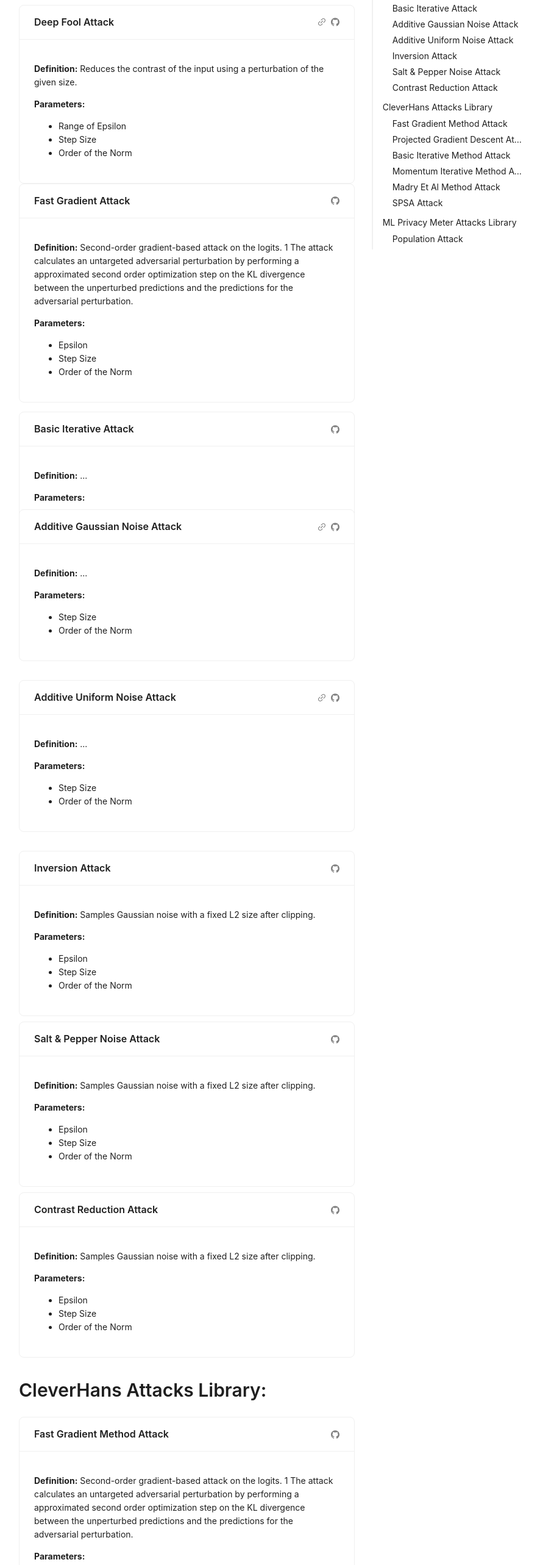
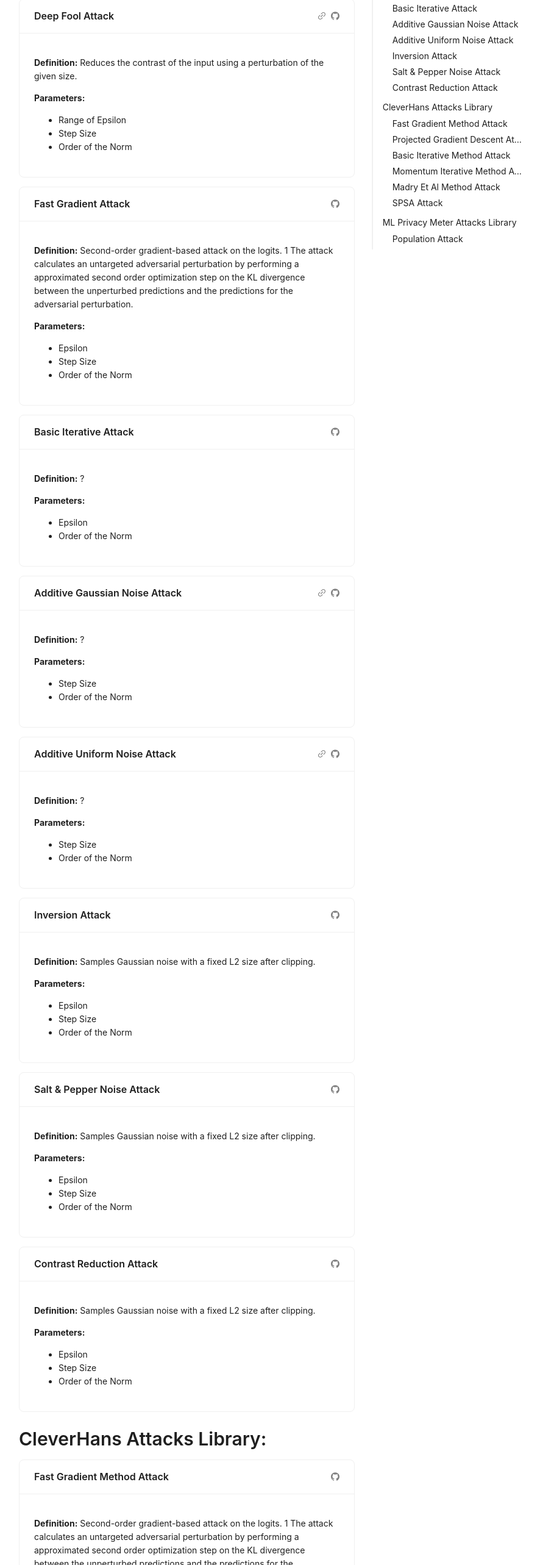
Before and after one commit to ncheungg/DEEP-LEARNING-SECURITY-TOOLS-REPOSITORY, a Next.js app: page /about in a window 1280 px wide. Shown: the part 168-2734 px from the top of the page at 61% size, without its empty margins (196-1082 px from the left). Built offline with nearby package versions, Linux system fonts and the light colour scheme.

Commit message:
Documents page anchor improvements
- fixed anchor system (spacing of cards) in docs page
- modified a few attack parameters for cleverhans

```diff
--- a/src/component/info/InfoAnchor.tsx
+++ b/src/component/info/InfoAnchor.tsx
@@ -8,12 +8,13 @@
   return (
     <Row>
       <Col span={16}>
-        <div id="foolbox" style={{ height: "4.5em", background: "rgba(255,0,0,0)" }}>
-          <Title level={2}>Foolbox Attacks Library:</Title>
-        </div>
-        <div id="foolbox-deep-fool-attack" style={{ height: "flex", background: "rgba(255,0,0,0)" }}>
+        <Title id="foolbox" level={2}>
+          Foolbox Attacks Library
+        </Title>
         <Card
+          id="foolbox-deep-fool-attack"
           title="Deep Fool Attack"
+          style={{ marginBottom: "15px" }}
           extra={
             <Tooltip /* title="Open Page" */ placement="bottom">
               <a href="https://arxiv.org/abs/1511.04599" target="_blank" rel="noreferrer noopener">
@@ -41,10 +42,10 @@
             </ul>
           </p>
         </Card>
-        </div>
-        <div id="foolbox-fast-gradient-attack" style={{ height: "26.75em", background: "rgba(255,0,0,0)" }}>
         <Card
           title="Fast Gradient Attack"
+          id="foolbox-fast-gradient-attack"
+          style={{ marginBottom: "15px" }}
           extra={
             <Tooltip /* title="Open Page" */ placement="bottom">
               {/* <a href="https://arxiv.org/abs/2007.07677" target="_blank" rel="noreferrer noopener">
@@ -74,10 +75,10 @@
             </ul>
           </p>
         </Card>
-        </div>
-        <div id="foolbox-basic-iterative-attack" style={{ height: "20vh", background: "rgba(255,0,0,0)" }}>
         <Card
           title="Basic Iterative Attack"
+          id="foolbox-basic-iterative-attack"
+          style={{ marginBottom: "15px" }}
           extra={
             <Tooltip /* title="Open Page" */ placement="bottom">
               {/* <a href="https://arxiv.org/abs/1811.09600" target="_blank" rel="noreferrer noopener">
@@ -94,7 +95,7 @@
           }
         >
           <p>
-              <b>Definition:</b> ...
+            <b>Definition:</b> ?
           </p>
           <p>
             <b>Parameters:</b>{" "}
@@ -104,10 +105,10 @@
             </ul>
           </p>
         </Card>
-        </div>
-        <div id="foolbox-additive-gaussian-noise-attack" style={{ height: "20em", background: "rgba(255,0,0,0)" }}>
         <Card
           title="Additive Gaussian Noise Attack"
+          id="foolbox-additive-gaussian-noise-attack"
+          style={{ marginBottom: "15px" }}
           extra={
             <Tooltip /* title="Open Page" */ placement="bottom">
               <a href="https://arxiv.org/abs/2007.07677" target="_blank" rel="noreferrer noopener">
@@ -124,7 +125,7 @@
           }
         >
           <p>
-              <b>Definition:</b> ...
+            <b>Definition:</b> ?
           </p>
           <p>
             <b>Parameters:</b>{" "}
@@ -134,10 +135,10 @@
             </ul>
           </p>
         </Card>
-        </div>
-        <div id="foolbox-additive-uniform-noise-attack" style={{ height: "20em", background: "rgba(255,0,0,0)" }}>
         <Card
           title="Additive Uniform Noise Attack"
+          id="foolbox-additive-uniform-noise-attack"
+          style={{ marginBottom: "15px" }}
           extra={
             <Tooltip /* title="Open Page" */ placement="bottom">
               <a href="https://arxiv.org/abs/2007.07677" target="_blank" rel="noreferrer noopener">
@@ -154,7 +155,7 @@
           }
         >
           <p>
-              <b>Definition:</b> ...
+            <b>Definition:</b> ?
           </p>
           <p>
             <b>Parameters:</b>{" "}
@@ -164,10 +165,10 @@
             </ul>
           </p>
         </Card>
-        </div>
-        <div id="foolbox-inversion-attack" style={{ height: "20em", background: "rgba(255,0,0,0)" }}>
         <Card
           title="Inversion Attack"
+          id="foolbox-inversion-attack"
+          style={{ marginBottom: "15px" }}
           extra={
             <Tooltip /* title="Open Page" */>
               {/* <a href="https://arxiv.org/abs/2007.07677" target="_blank" rel="noreferrer noopener">
@@ -195,10 +196,10 @@
             </ul>
           </p>
         </Card>
-        </div>
-        <div id="foolbox-salt-and-pepper-noise-attack" style={{ height: "20em", background: "rgba(255,0,0,0)" }}>
         <Card
           title="Salt & Pepper Noise Attack"
+          id="foolbox-salt-and-pepper-noise-attack"
+          style={{ marginBottom: "15px" }}
           extra={
             <Tooltip /* title="Open Page" */>
               {/* <a href="https://arxiv.org/abs/2007.07677" target="_blank" rel="noreferrer noopener">
@@ -226,10 +227,10 @@
             </ul>
           </p>
         </Card>
-        </div>
-        <div id="foolbox-contrast-reduction-attack" style={{ height: "20em", background: "rgba(255,0,0,0)" }}>
         <Card
           title="Contrast Reduction Attack"
+          id="foolbox-contrast-reduction-attack"
+          style={{ marginBottom: "15px" }}
           extra={
             <Tooltip /* title="Open Page" */>
               {/* <a href="https://arxiv.org/abs/2007.07677" target="_blank" rel="noreferrer noopener">
@@ -257,13 +258,13 @@
             </ul>
           </p>
         </Card>
-        </div>
-        <div id="cleverhans" style={{ height: "4.5em", background: "rgba(255,0,0,0)" }}>
-          <Title level={2}>CleverHans Attacks Library:</Title>
-        </div>
-        <div id="cleverhans-fast-gradient-method-attack" style={{ height: "26.75em", background: "rgba(255,0,0,0)" }}>
+        <Title id="cleverhans" level={2}>
+          CleverHans Attacks Library:
+        </Title>
         <Card
           title="Fast Gradient Method Attack"
+          id="cleverhans-fast-gradient-method-attack"
+          style={{ marginBottom: "15px" }}
           extra={
             <Tooltip /* title="Open Page" */ placement="bottom">
               {/* <a href="https://arxiv.org/abs/2007.07677" target="_blank" rel="noreferrer noopener">
@@ -288,15 +289,14 @@
             <b>Parameters:</b>{" "}
             <ul>
               <li>Epsilon</li>
-                <li>Step Size</li>
               <li>Order of the Norm</li>
             </ul>
           </p>
         </Card>
-        </div>
-        <div id="cleverhans-projected-gradient-descent-attack" style={{ height: "20.75em", background: "rgba(255,0,0,0)" }}>
         <Card
           title="Projected Gradient Descent Attack"
+          id="cleverhans-projected-gradient-descent-attack"
+          style={{ marginBottom: "15px" }}
           extra={
             <Tooltip /* title="Open Page" */ placement="bottom">
               {/* <a href="https://arxiv.org/abs/2007.07677" target="_blank" rel="noreferrer noopener">
@@ -313,22 +313,20 @@
           }
         >
           <p>
-              <b>Definition:</b> ...
+            <b>Definition:</b> ?
           </p>
           <p>
             <b>Parameters:</b>{" "}
             <ul>
-                <li>Epsilon</li>
-                <li>Step Size</li>
-                <li>Order of the Norm</li>
+              <li>?</li>
             </ul>
           </p>
         </Card>
-        </div>
-        <div id="cleverhans-basic-iterative-method-attack" style={{ height: "20vh", background: "rgba(255,0,0,0)" }}>
         <Card
           title="
             Basic Iterative Method Attack"
+          id="cleverhans-basic-iterative-method-attack"
+          style={{ marginBottom: "15px" }}
           extra={
             <Tooltip /* title="Open Page" */ placement="bottom">
               {/* <a href="https://arxiv.org/abs/1811.09600" target="_blank" rel="noreferrer noopener">
@@ -345,20 +343,22 @@
           }
         >
           <p>
-              <b>Definition:</b> ...
+            <b>Definition:</b> ?
           </p>
           <p>
             <b>Parameters:</b>{" "}
             <ul>
               <li>Epsilon</li>
+              <li>Epsilon Step Size</li>
+              <li>Attack Iterations</li>
               <li>Order of the Norm</li>
             </ul>
           </p>
         </Card>
-        </div>
-        <div id="cleverhans-momentum-iterative-method-attack" style={{ height: "20em", background: "rgba(255,0,0,0)" }}>
         <Card
           title="Momentum Iterative Method Attack"
+          id="cleverhans-momentum-iterative-method-attack"
+          style={{ marginBottom: "15px" }}
           extra={
             <Tooltip /* title="Open Page" */ placement="bottom">
               {/* <a href="https://arxiv.org/abs/2007.07677" target="_blank" rel="noreferrer noopener">
@@ -375,20 +375,23 @@
           }
         >
           <p>
-              <b>Definition:</b> ...
+            <b>Definition:</b> ?
           </p>
           <p>
             <b>Parameters:</b>{" "}
             <ul>
-                <li>Step Size</li>
+              <li>Epsilon</li>
+              <li>Epsilon Step Size</li>
+              <li>Attack Iterations</li>
               <li>Order of the Norm</li>
+              <li>Decay Factor</li>
             </ul>
           </p>
         </Card>
-        </div>
-        <div id="cleverhans-madry-et-al-method-attack" style={{ height: "20vh", background: "rgba(255,0,0,0)" }}>
         <Card
           title="Madry Et Al Method Attack"
+          id="cleverhans-madry-et-al-method-attack"
+          style={{ marginBottom: "15px" }}
           extra={
             <Tooltip /* title="Open Page" */>
               {/* <a href="https://arxiv.org/abs/2007.07677" target="_blank" rel="noreferrer noopener">
@@ -411,15 +414,16 @@
             <b>Parameters:</b>{" "}
             <ul>
               <li>Epsilon</li>
-                <li>Step Size</li>
+              <li>Epsilon Step Size</li>
+              <li>Attack Iterations</li>
               <li>Order of the Norm</li>
             </ul>
           </p>
         </Card>
-        </div>
-        <div id="cleverhans-spsa-attack" style={{ height: "20vh", background: "rgba(255,0,0,0)" }}>
         <Card
           title="SPSA Attack"
+          id="cleverhans-spsa-attack"
+          style={{ marginBottom: "15px" }}
           extra={
             <Tooltip /* title="Open Page" */>
               {/* <a href="https://arxiv.org/abs/2007.07677" target="_blank" rel="noreferrer noopener">
@@ -447,13 +451,13 @@
             </ul>
           </p>
         </Card>
-        </div>
-        <div id="ml-privacy-meter" style={{ height: "4.5em", background: "rgba(255,0,0,0)" }}>
-          <Title level={2}>ML Privacy Meter Attacks Library:</Title>
-        </div>
-        <div id="ml-privacy-meter-population-attack" style={{ height: "100vh", background: "rgba(255,0,0,0)" }}>
+        <Title id="ml-privacy-meter" level={2}>
+          ML Privacy Meter Attacks Library:
+        </Title>
         <Card
           title="SPSA Attack"
+          id="ml-privacy-meter-population-attack"
+          style={{ marginBottom: "15px" }}
           extra={
             <Tooltip /* title="Open Page" */>
               {/* <a href="https://arxiv.org/abs/2007.07677" target="_blank" rel="noreferrer noopener">
@@ -481,7 +485,7 @@
             </ul>
           </p>
         </Card>
-        </div>
+        {/* <p style={{ height: "100vh" }}></p> */}
       </Col>
       <Col span={8} style={{ paddingLeft: "2em" }}>
         <Anchor
```
Lines whose indentation alone changed are shown as unchanged.
